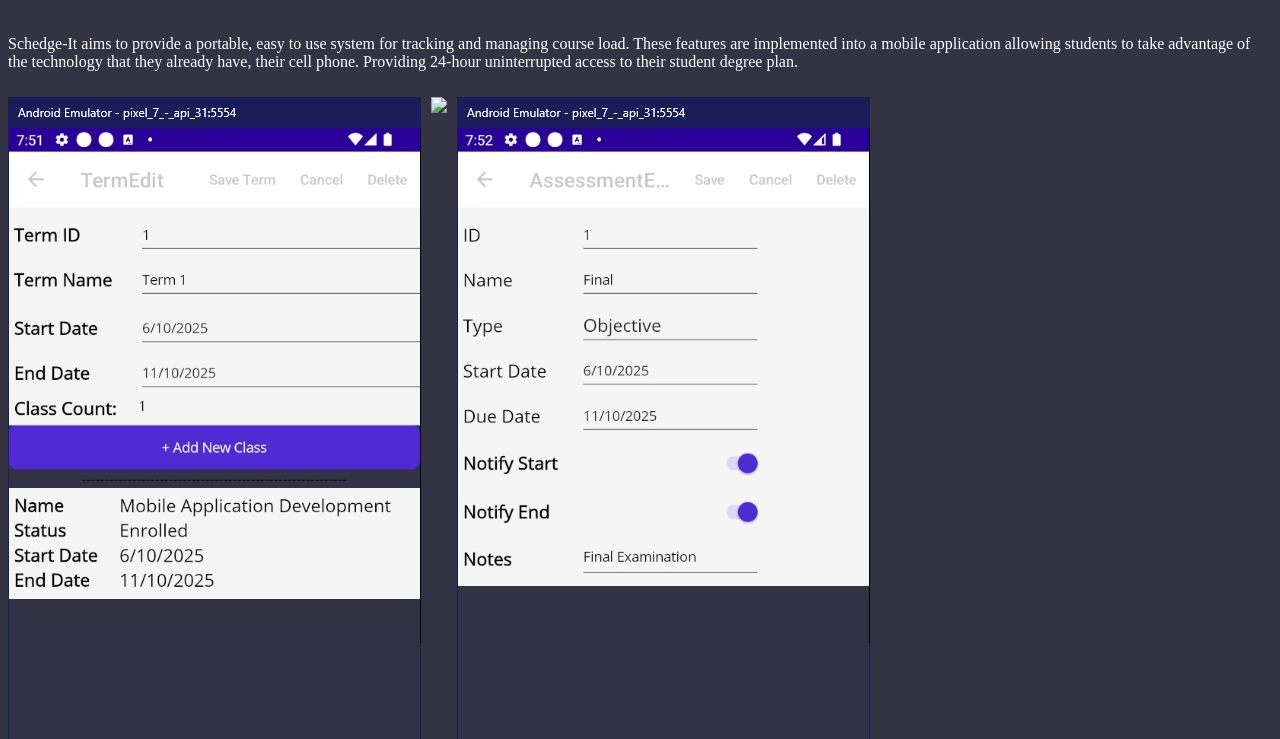
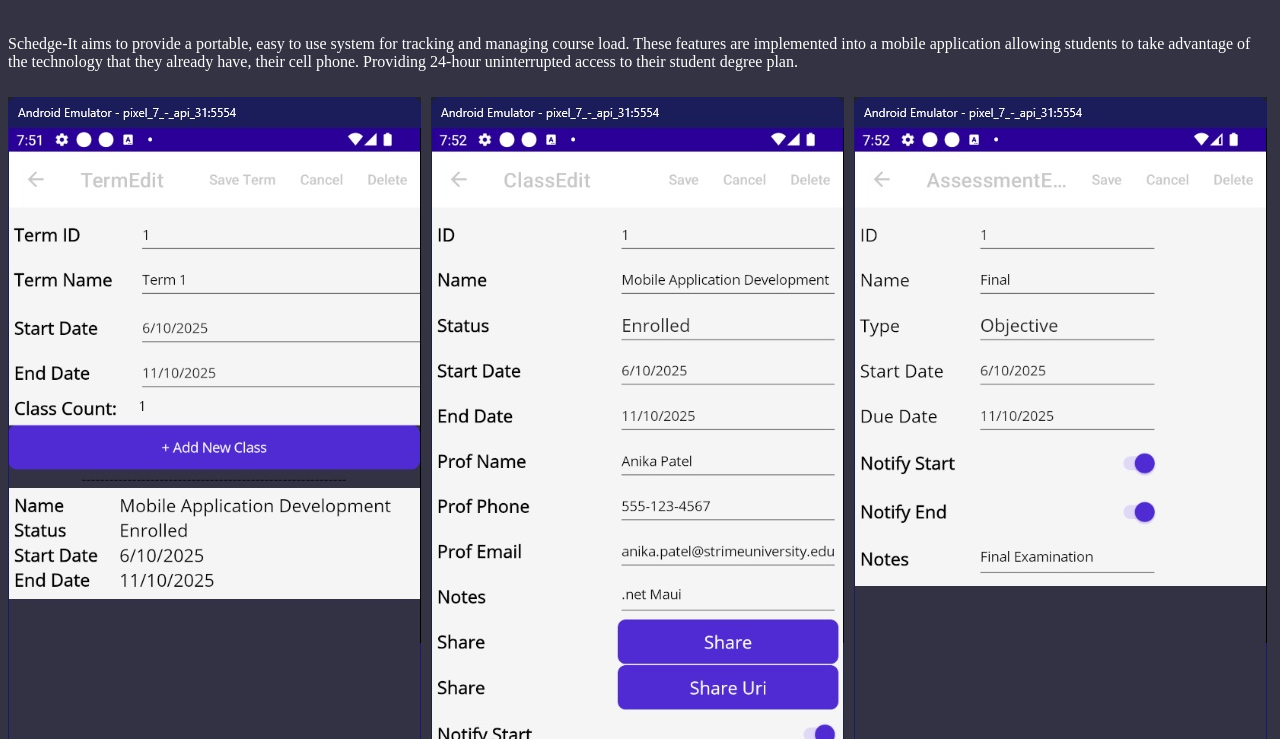
Before and after one commit to smimms88/sched-it, a plain HTML site: page index.html in a window 1280 px wide. Shown: the part 61-800 px from the top of the page. Drawn offline with Linux system fonts and the light colour scheme.

Commit message:
Update index.html
Fixed issue with image

```diff
--- a/index.html
+++ b/index.html
@@ -11,7 +11,7 @@
     <p>Schedge-It aims to provide a portable, easy to use system for tracking and managing course load. These features are implemented into a mobile application allowing students to take advantage of the technology that they already have, their cell phone. Providing 24-hour uninterrupted access to their student degree plan.</p>
     <img src="Assets/4.termedit.jpg">
 
-    <img src="Assets/Assets/5.classedit.jpg">
+    <img src="Assets/5.classedit.jpg">
 
     <img src="Assets/6.assessmentedit.jpg">
   </div>
```
